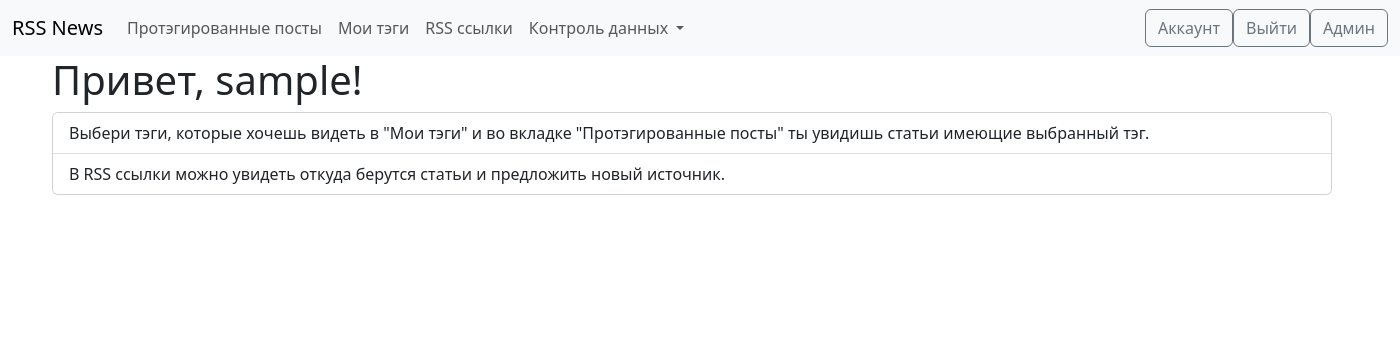
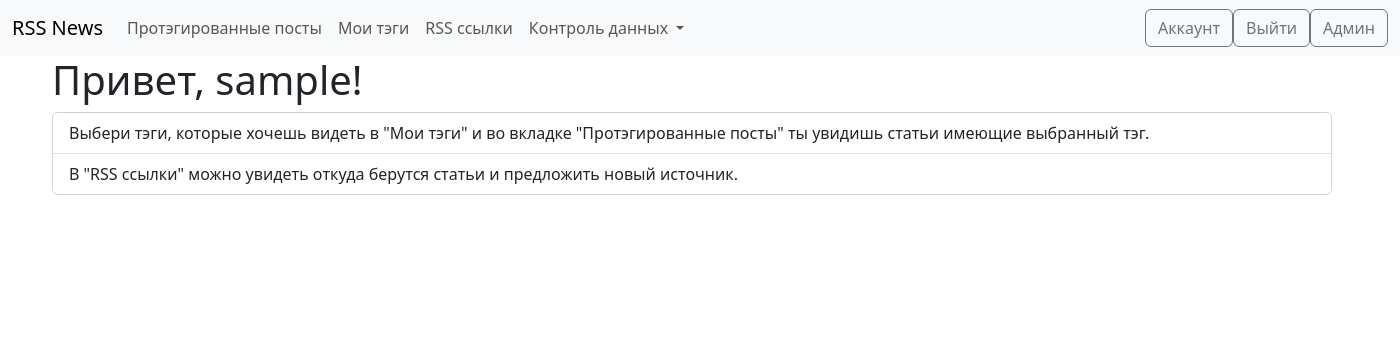
Before and after one commit to 3nk0d/Python_Basic_Course-Project, a Django app: page / in a window 1400 px wide. Shown: the top 356 px of the page. Run offline with Django 4.2, Linux system fonts and the light colour scheme; the visitor is signed in with stand-in values (Sample User, id 1); parts of the project's set-up code (start-up, migrations or seed data) failed here and were passed over.

Commit message:
Add quotes

```diff
--- a/news_portal/web_interface/templates/web_interface/index.html
+++ b/news_portal/web_interface/templates/web_interface/index.html
@@ -24,7 +24,7 @@
                 и во вкладке "Протэгированные посты"
                 ты увидишь статьи имеющие выбранный тэг.
             </li>
-            <li class="list-group-item">В RSS ссылки можно увидеть откуда берутся статьи
+            <li class="list-group-item">В "RSS ссылки" можно увидеть откуда берутся статьи
                 и предложить новый источник.
             </li>
         </ul>
```
